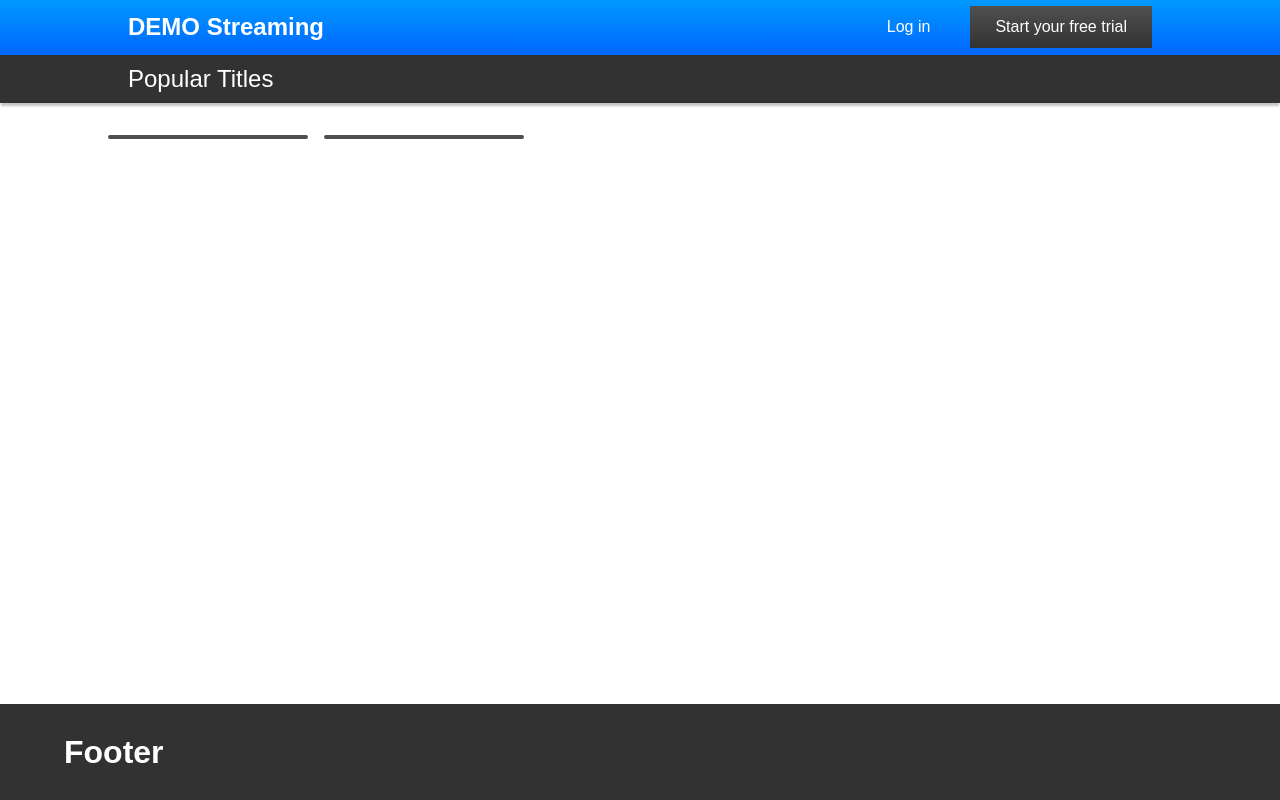
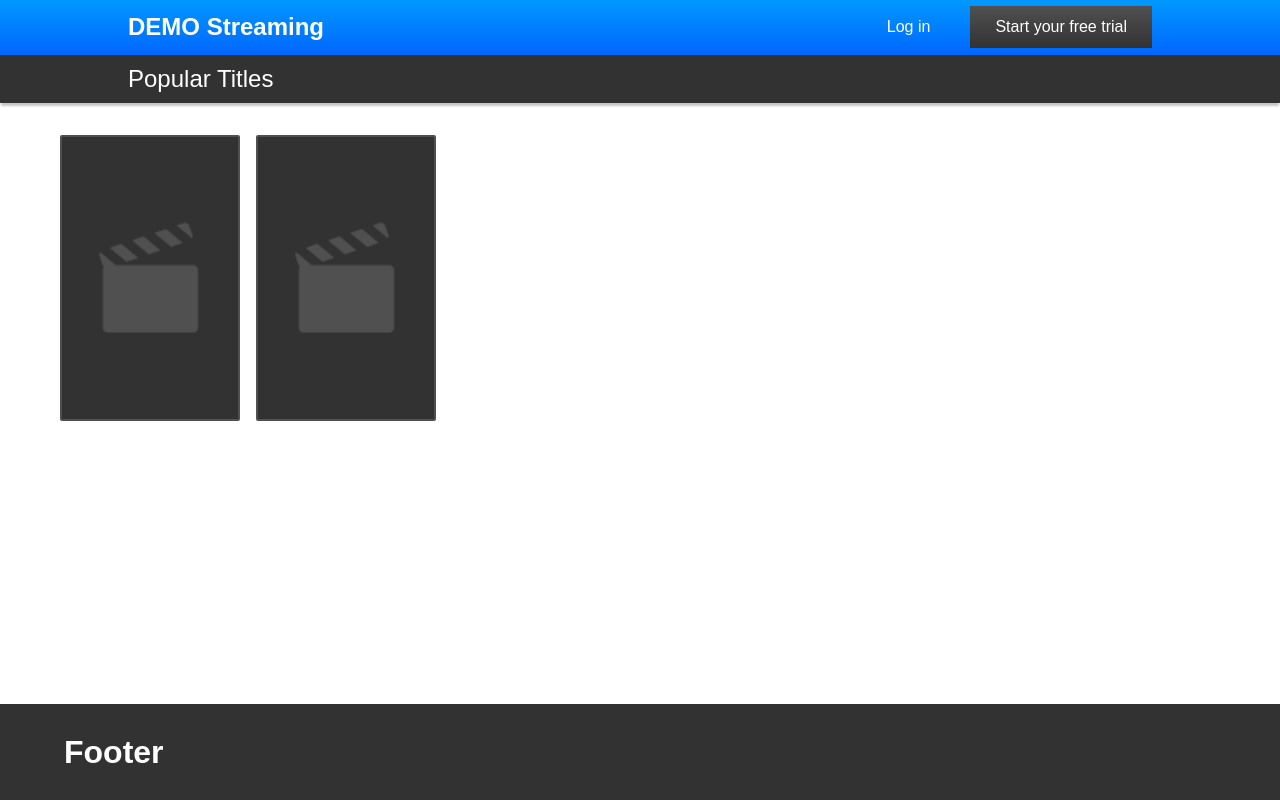
Before and after one commit to subhanahmed047/demo-streaming, a React (Vite) app: page / in a window 1280 px wide. Built offline with nearby package versions, Linux system fonts and the light colour scheme.

Commit message:
add card layout

```diff
--- a/src/components/card/Card.js
+++ b/src/components/card/Card.js
@@ -1,11 +1,59 @@
 import React from 'react';
 import styled from 'styled-components';
+import DefaultImage from '../../assets/placeholder.png';
+import { Link } from 'react-router-dom';
 
-const Wrapper = styled.div`
-  border: 2px solid ${({ theme }) => theme.secondary.light};
-  border-radius: 4px;
+const Container = styled.div`
+  display: flex;
+  flex-direction: column;
+  height: 18em;
 `;
 
-const Card = () => <Wrapper />;
+const ImageContainer = styled.div`
+  border: 2px solid ${({ theme }) => theme.secondary.light};
+  border-radius: 2px;
+  align-items: center;
+  display: flex;
+  background-color: ${({ theme }) => theme.secondary.dark};
+  position: relative;
+  flex: 1;
+`;
+
+const CardImage = styled.img`
+  width: 100%;
+  background-image: url(${({ src }) => src});
+  background-attachment: fixed;
+  background-position: center;
+  background-repeat: no-repeat;
+`;
+
+const ImageText = styled.h3`
+  position: absolute;
+  top: 60%;
+  left: 50%;
+  transform: translate(-50%, -50%);
+  font-size: 24px;
+  color: white;
+  height: 2em;
+`;
+
+const CardTitle = styled.a`
+  color: ${({ theme }) => theme.secondary.dark};
+  font-weight: 500;
+  font-size: 14px;
+  padding-top: 0.1em;
+`;
+
+const Card = ({ img, type, title, linkTo }) => (
+  <Link to={linkTo}>
+    <Container>
+      <ImageContainer>
+        <CardImage src={img || DefaultImage} alt="placeholder" />
+        <ImageText>{img ? '' : type}</ImageText>
+      </ImageContainer>
+      <CardTitle>{title}</CardTitle>
+    </Container>
+  </Link>
+);
 
 export default Card;
--- a/src/components/card/CardContainer.js
+++ b/src/components/card/CardContainer.js
@@ -2,7 +2,7 @@ import styled from 'styled-components';
 
 const CardContainer = styled.div`
   display: grid;
-  grid-template-columns: repeat(auto-fill, minmax(200px, 200px));
+  grid-template-columns: repeat(auto-fill, minmax(180px, 180px));
   grid-auto-rows: auto;
   grid-gap: 1rem;
   justify-content: center;
--- a/src/components/header/Logo.jsx
+++ b/src/components/header/Logo.jsx
@@ -1,14 +1,15 @@
 import React from 'react';
 import styled from 'styled-components';
+import { Link } from 'react-router-dom';
 
-const LogoLink = styled.a`
+const LogoLink = styled(Link)`
   margin-right: auto;
   align-content: center;
   cursor: pointer;
 `;
 
 const Logo = () => (
-  <LogoLink>
+  <LogoLink to="/">
     <h2>DEMO Streaming</h2>
   </LogoLink>
 );
```
